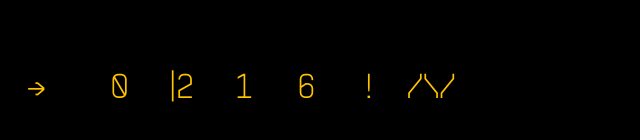
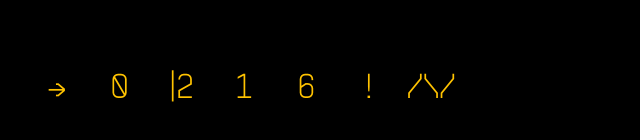
Before and after one commit to yyyzzx/leet-alphabet, a plain HTML site: page index.html in a window 1280 px wide. Shown: the part 978-1118 px from the top of the page, 0-640 px from the left. Drawn offline with Linux system fonts and the light colour scheme.

Commit message:
center arrow

```diff
--- a/style.css
+++ b/style.css
@@ -103,18 +103,17 @@ input[type=button] {
     background-color: black;
     width: 1.8rem;
     height: 1.8rem;
-    display: flex;
     opacity: 1;
     font-family: "Supply-Light";
     font-size: 1rem;
-    flex-direction: row;
-    justify-content: center;
-    align-items: center;
+    text-align: center; /* Center the text */
     border: black solid 0.01rem;
     transition: 2s;
+    line-height: 1.8rem; /* Match the line-height with the height for vertical centering */
+    padding: 0; /* Remove default padding if any */
 }
 
-input[type=button]:hover{
+input[type=button]:hover {
     background-color: #FFC300;
     color: black;
     transition: 2s;
@@ -125,6 +124,7 @@ input[type=button]:hover{
     cursor: pointer;
     font-family: "Supply-Regular";
 }
+
 
 #a-container:hover,
 #b-container:hover {
```
